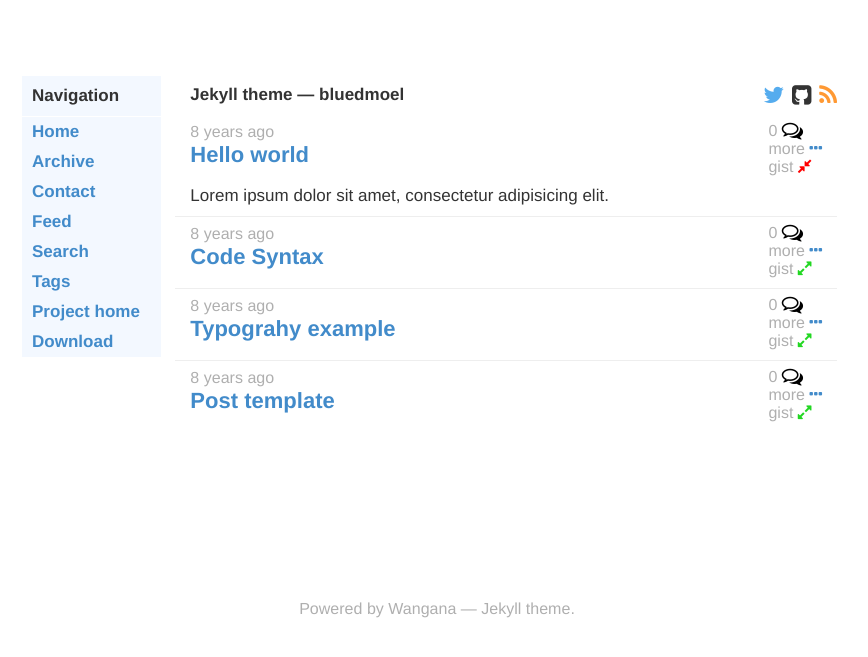
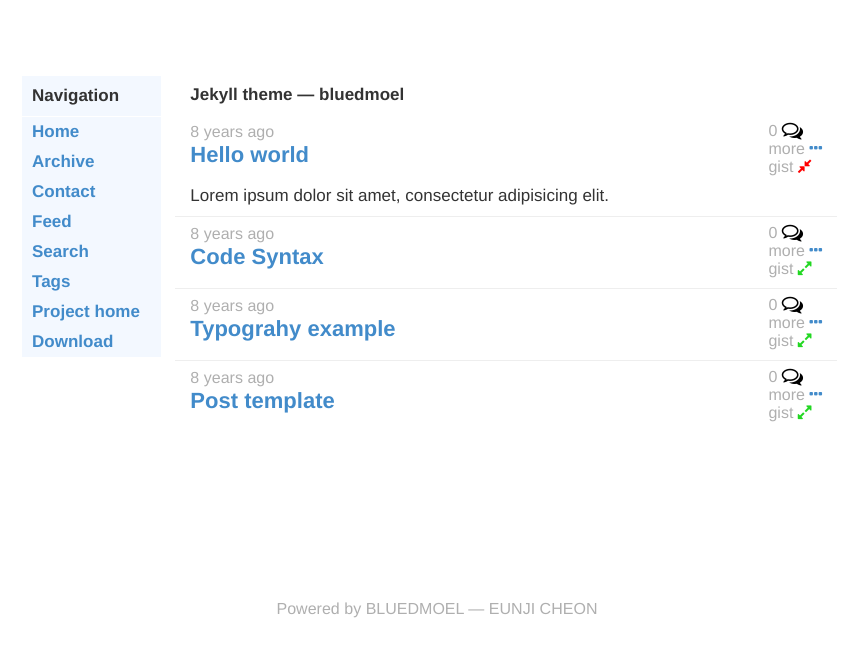
Before and after one commit to bluedmoel/bluedmoel.github.io, a Jekyll site: the page built from index.html, in a window 1280 px wide. Shown: the top 657 px of the page, without its empty margins (203-1071 px from the left). Built offline with Jekyll 4.4.1, drawn with Linux system fonts in a browser that asks for light colours; some web fonts are replaced; Markdown is read by kramdown in place of the engine named in the settings.

Commit message:
Update default.html

```diff
--- a/_layouts/default.html
+++ b/_layouts/default.html
@@ -25,17 +25,6 @@
                 <div class="col-sm-10">
                     <nav class="top">
                         <a href="{{ "/index.html" | prepend: site.url }}">{{ site.description }} &mdash; {{ site.name }}</a>
-                        <span class="pull-right">
-                            <a id="twitter-ic" class="link" href="https://twitter.com/{{site.owner.twitter}}">
-                                <i class="fa fa-twitter fa-lg"></i>
-                            </a>
-                            <a id="git-ic" class="link" href="https://github.com/{{site.owner.github}}">
-                                <i class="fa fa-github-square fa-lg"></i>
-                            </a>
-                            <a id="rss-ic" class="link" href="{{ "/feed.xml" | prepend: site.url }}">
-                                <i class="fa fa-rss fa-lg"></i>
-                            </a>
-                        </span>
                     </nav>
                     <div class="row">
                         {{ content }}
@@ -44,7 +33,7 @@
             </div>
         </div>
         <footer class="footer text-center meta">
-            Powered by <a class="link" href="https://github.com/thesowah/wangana">Wangana</a> &mdash; Jekyll theme.
+            Powered by <a class="link" href="https://github.com/thesowah/wangana">BLUEDMOEL</a> &mdash; EUNJI CHEON
         </footer>
     </div>
 </main>
```
